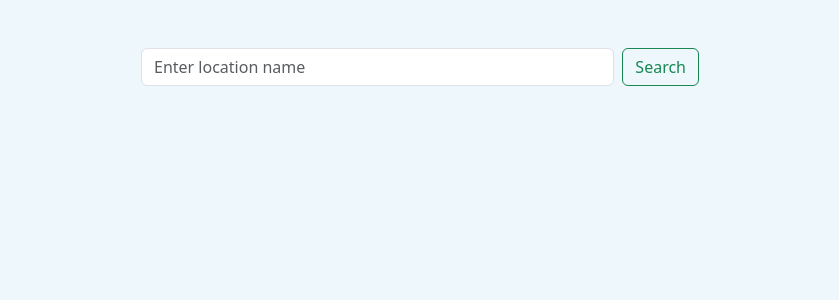
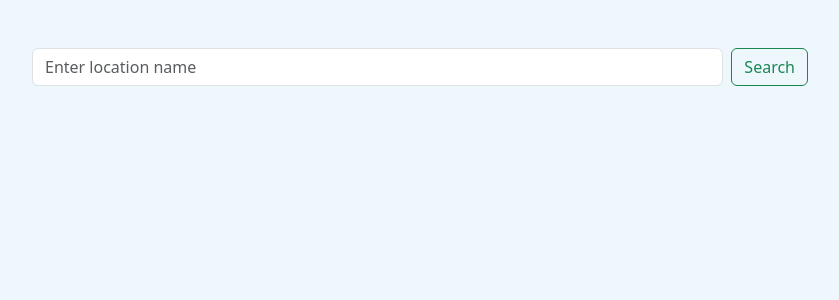
Before and after one commit to Gevorji/weather-app, a Django app: template src/weatherapp/templates/weather/index.html in a window 1280 px wide. Shown: the part 113-413 px from the top of the page, without its empty margins (220-1059 px from the left). Run offline with Django 5.2, Linux system fonts and the light colour scheme; the template is opened without the code that fills it: values that come from a table or form of the project are taken from there, others are empty; a user stored in the database is signed in.

Commit message:
Make adaptive layout for location search form.

```diff
--- a/src/weatherapp/templates/weather/index.html
+++ b/src/weatherapp/templates/weather/index.html
@@ -2,7 +2,7 @@
 {% load static %}
 {% block page_content %}
     <section class="container pt-5 gap-3 d-flex flex-column align-items-center">
-        <form action="{% url 'weather:locations' %}" role="search" class="d-flex w-50"> <!--TODO: set width to 75-100 on small devices-->
+        <form action="{% url 'weather:locations' %}" role="search" class="d-flex container-sm" style="max-width: 800px">
             {{ location_search_form }}
         </form>
     {% if messages %}
--- a/src/weatherapp/templates/weather/locations.html
+++ b/src/weatherapp/templates/weather/locations.html
@@ -3,7 +3,7 @@
 {% block title %}Locations Search{% endblock %}
 {% block page_content %}
     <section class="container pt-5 gap-3 d-flex flex-column align-items-center">
-        <form action="{% url 'weather:locations' %}" role="search" class="d-flex container-sm">
+        <form action="{% url 'weather:locations' %}" role="search" class="d-flex container-sm" style="max-width: 800px">
             {{ location_search_form }}
         </form>
     {% if messages %}
```
